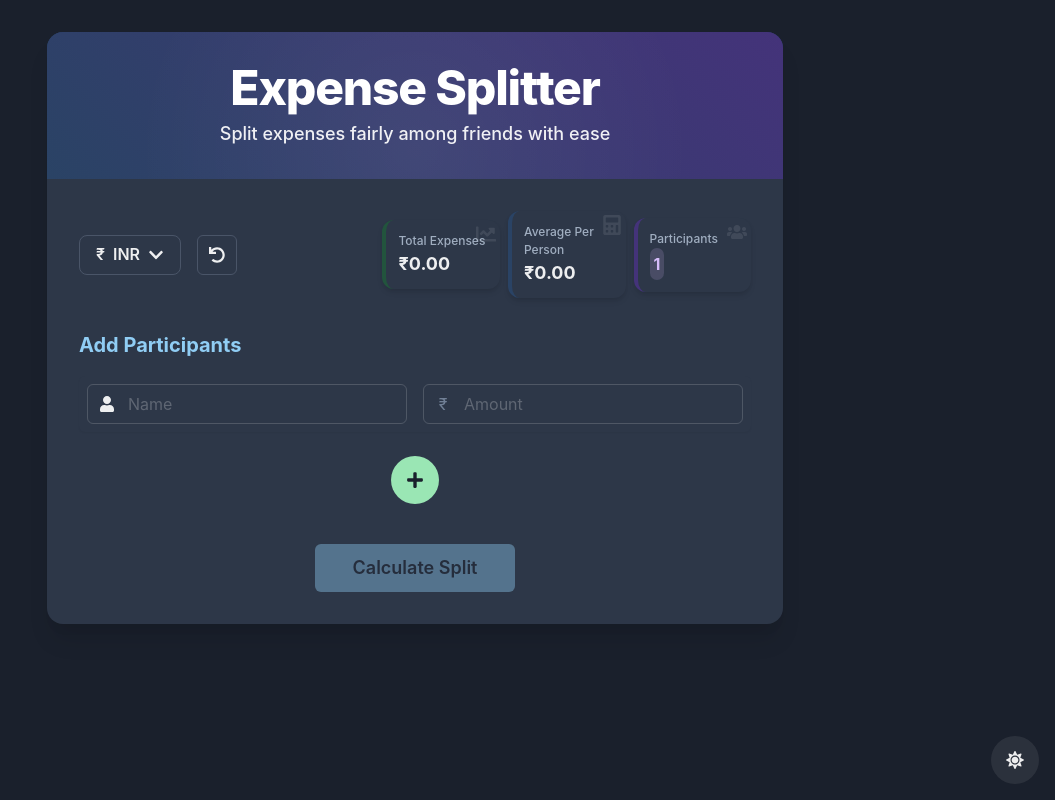
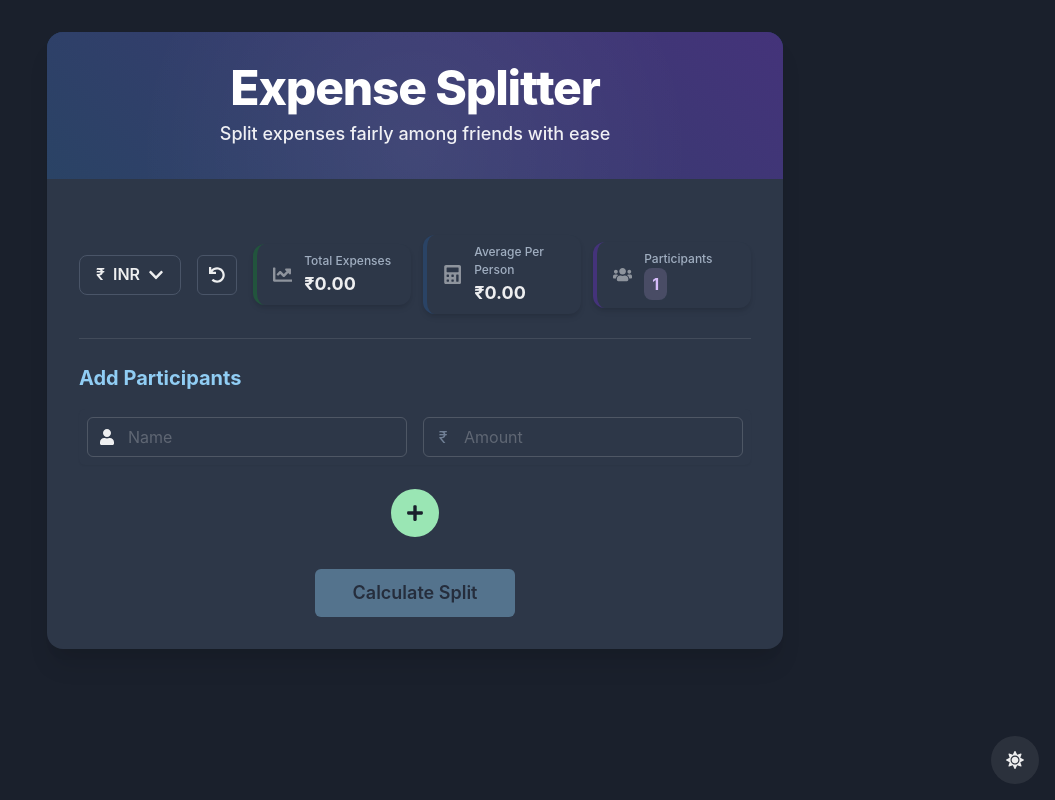
Before and after one commit to tomandrews007/Expense-Calculator-App-, a React (Vite) app: page / in a window 1280 px wide. Shown: the whole page, without its empty margins (225-1280 px from the left). Built offline with nearby package versions, Linux system fonts and the light colour scheme.

Commit message:
Initial commit from your app

```diff
--- a/src/components/ExpenseSplitter.jsx
+++ b/src/components/ExpenseSplitter.jsx
@@ -11,9 +11,11 @@ import React, { useState, useEffect, useRef } from 'react'
       HStack,
       Tooltip,
       IconButton,
+      Collapse,
+      Divider
     } from '@chakra-ui/react'
     import { motion } from 'framer-motion'
-    import { FaUsers, FaCalculator, FaChartLine, FaUndo } from 'react-icons/fa'
+    import { FaUsers, FaCalculator, FaChartLine, FaUndo, FaAngleDown, FaAngleUp } from 'react-icons/fa'
     import ParticipantList from './ParticipantList'
     import SettlementPlan from './SettlementPlan'
     import CurrencySelect from './CurrencySelect'
@@ -30,7 +32,8 @@ import React, { useState, useEffect, useRef } from 'react'
       return (
         <Box
           bg={bgColor}
-          p={3}
+          px={4}
+          py={2}
           borderRadius="xl"
           shadow="md"
           flex="1"
@@ -38,19 +41,15 @@ import React, { useState, useEffect, useRef } from 'react'
           borderColor={borderColor}
           position="relative"
           overflow="hidden"
+          minW="140px"
           _hover={{
             transform: 'translateY(-2px)',
             shadow: 'lg',
             transition: 'all 0.2s'
           }}
         >
-          <Box
-            position="absolute"
-            top={1}
-            right={1}
-            opacity={0.1}
-            fontSize="xl"
-          >
+          <HStack spacing={3} align="center">
+            <Box opacity={0.5}>
               {icon}
             </Box>
             <VStack align="start" spacing={0}>
@@ -61,6 +60,7 @@ import React, { useState, useEffect, useRef } from 'react'
                 {value}
               </Text>
             </VStack>
+          </HStack>
         </Box>
       )
     }
@@ -75,12 +75,16 @@ import React, { useState, useEffect, useRef } from 'react'
         average: 0
       })
       const [currency, setCurrency] = useState('INR')
+      const [showResults, setShowResults] = useState(true)
+      const resultsRef = useRef(null)
       const toast = useToast()
+
+      const bgColor = useColorModeValue('white', 'gray.700')
       const statsBg = useColorModeValue('gray.50', 'gray.800')
       const clearButtonBg = useColorModeValue('white', 'gray.700')
       const clearButtonHoverBg = useColorModeValue('red.50', 'red.900')
       const borderColor = useColorModeValue('gray.200', 'gray.600')
-      const settlementRef = useRef(null)
+      const resultsBg = useColorModeValue('blue.50', 'blue.900')
 
       const getCurrencySymbol = (code) => {
         const curr = currencies.find(c => c.code === code)
@@ -115,15 +119,20 @@ import React, { useState, useEffect, useRef } from 'react'
 
         const result = calculateSettlements(participants)
         setSettlements(result)
+        setShowResults(true)
 
-        if (settlementRef.current) {
-          settlementRef.current.scrollIntoView({ behavior: 'smooth', block: 'start' })
-        }
+        setTimeout(() => {
+          resultsRef.current?.scrollIntoView({
+            behavior: 'smooth',
+            block: 'start'
+          })
+        }, 100)
       }
 
       const clearAll = () => {
         setParticipants([{ id: Date.now(), name: '', amount: '' }])
         setSettlements([])
+        setShowResults(true)
         toast({
           title: 'Cleared All',
           description: 'All participants have been cleared',
@@ -145,12 +154,45 @@ import React, { useState, useEffect, useRef } from 'react'
       }
 
       return (
-        <VStack spacing={8} w="100%">
+        <VStack spacing={6} w="100%">
+          <Box ref={resultsRef} w="100%" scroll-margin-top="2rem">
+            <Collapse in={settlements.length > 0} animateOpacity>
+              <Box
+                w="100%"
+                bg={resultsBg}
+                borderRadius="xl"
+                p={4}
+                mb={4}
+                position="relative"
+                shadow="lg"
+              >
+                <Flex justify="space-between" align="center" mb={2}>
+                  <Text fontSize="lg" fontWeight="bold">
+                    Settlement Plan
+                  </Text>
+                  <IconButton
+                    icon={showResults ? <FaAngleUp /> : <FaAngleDown />}
+                    variant="ghost"
+                    size="sm"
+                    onClick={() => setShowResults(!showResults)}
+                    aria-label={showResults ? "Hide results" : "Show results"}
+                  />
+                </Flex>
+                <Collapse in={showResults}>
+                  <SettlementPlan
+                    settlements={settlements}
+                    currencySymbol={getCurrencySymbol(currency)}
+                  />
+                </Collapse>
+              </Box>
+            </Collapse>
+          </Box>
+
           <Flex
             w="100%"
             justify="space-between"
             align="center"
-            direction={{ base: 'column', sm: 'row' }}
+            direction={{ base: 'column', md: 'row' }}
             gap={4}
           >
             <HStack spacing={4}>
@@ -179,9 +221,10 @@ import React, { useState, useEffect, useRef } from 'react'
               </Tooltip>
             </HStack>
             <Flex
-              gap={2}
-              flexDirection="row"
+              gap={3}
+              flexDirection={{ base: 'column', sm: 'row' }}
               align="center"
+              w={{ base: '100%', md: 'auto' }}
             >
               <StatBox
                 label="Total Expenses"
@@ -194,13 +237,13 @@ import React, { useState, useEffect, useRef } from 'react'
                     {getCurrencySymbol(currency)}{stats.total.toFixed(2)}
                   </MotionBox>
                 }
-                icon={<FaChartLine />}
+                icon={<FaChartLine size="1.2em" />}
                 accentColor="green"
               />
               <StatBox
                 label="Average Per Person"
                 value={`${getCurrencySymbol(currency)}${stats.average.toFixed(2)}`}
-                icon={<FaCalculator />}
+                icon={<FaCalculator size="1.2em" />}
                 accentColor="blue"
               />
               <StatBox
@@ -209,17 +252,20 @@ import React, { useState, useEffect, useRef } from 'react'
                   <Badge
                     colorScheme="purple"
                     fontSize="md"
-                    p={1}
+                    px={2}
+                    py={1}
                     borderRadius="lg"
                   >
                     {participants.length}
                   </Badge>
                 }
-                icon={<FaUsers />}
+                icon={<FaUsers size="1.2em" />}
                 accentColor="purple"
               />
             </Flex>
           </Flex>
+
+          <Divider />
 
           <ParticipantList
             participants={participants}
@@ -238,21 +284,6 @@ import React, { useState, useEffect, useRef } from 'react'
           >
             Calculate Split
           </Button>
-
-          {settlements.length > 0 && (
-            <MotionBox
-              initial={{ opacity: 0, y: 20 }}
-              animate={{ opacity: 1, y: 0 }}
-              transition={{ duration: 0.5 }}
-              w="100%"
-              ref={settlementRef}
-            >
-              <SettlementPlan
-                settlements={settlements}
-                currencySymbol={getCurrencySymbol(currency)}
-              />
-            </MotionBox>
-          )}
         </VStack>
       )
     }
--- a/src/components/SettlementPlan.jsx
+++ b/src/components/SettlementPlan.jsx
@@ -3,12 +3,12 @@ import React from 'react'
       VStack,
       Box,
       Text,
-      Divider,
       List,
       ListItem,
       Icon,
       HStack,
-      useColorModeValue
+      useColorModeValue,
+      Badge
     } from '@chakra-ui/react'
     import { FaArrowRight } from 'react-icons/fa'
     import { motion } from 'framer-motion'
@@ -17,55 +17,42 @@ import React from 'react'
 
     function SettlementPlan({ settlements, currencySymbol }) {
       const total = settlements.reduce((sum, s) => sum + s.amount, 0)
-      const bgColor = useColorModeValue('white', 'gray.700')
-      const headingColor = useColorModeValue('blue.700', 'blue.200')
-      const itemBg = useColorModeValue('blue.50', 'blue.900')
-      const itemHoverBg = useColorModeValue('blue.100', 'blue.800')
+      const bgColor = useColorModeValue('white', 'whiteAlpha.100')
       const textColor = useColorModeValue('blue.700', 'blue.200')
       const amountColor = useColorModeValue('green.600', 'green.300')
 
       return (
-        <Box w="100%" p={6} borderWidth={1} borderRadius="lg" bg={bgColor} shadow="lg">
         <VStack align="stretch" spacing={4}>
-            <Text fontSize="xl" fontWeight="bold" textAlign="center" color={headingColor}>
-              Settlement Plan
-            </Text>
-            <Text textAlign="center" color={useColorModeValue('gray.600', 'gray.300')}>
-              Total Amount: {currencySymbol}{total.toFixed(2)}
-            </Text>
-            <Divider />
-            <List spacing={3}>
+          <List spacing={2}>
             {settlements.map((settlement, index) => (
               <MotionListItem
                 key={index}
                 initial={{ opacity: 0, y: 20 }}
                 animate={{ opacity: 1, y: 0 }}
                 transition={{ duration: 0.3, delay: index * 0.1 }}
-                  p={4}
-                  bg={itemBg}
-                  borderRadius="md"
-                  _hover={{ bg: itemHoverBg }}
-                  transition="background 0.2s"
+                p={3}
+                bg={bgColor}
+                borderRadius="lg"
+                display="flex"
+                alignItems="center"
+                justifyContent="space-between"
               >
-                  <HStack justify="space-between" align="center">
-                    <Text fontWeight="medium" color={textColor}>
+                <HStack spacing={4} flex={1}>
+                  <Badge colorScheme="blue" px={2}>
                     {settlement.from}
-                    </Text>
-                    <HStack spacing={2}>
+                  </Badge>
                   <Icon as={FaArrowRight} color={textColor} />
-                      <Text fontWeight="bold" color={amountColor}>
+                  <Badge colorScheme="green" px={2}>
+                    {settlement.to}
+                  </Badge>
+                  <Text fontWeight="bold" color={amountColor} ml="auto">
                     {currencySymbol}{settlement.amount.toFixed(2)}
-                      </Text>
-                    </HStack>
-                    <Text fontWeight="medium" color={textColor}>
-                      {settlement.to}
                   </Text>
                 </HStack>
               </MotionListItem>
             ))}
           </List>
         </VStack>
-        </Box>
       )
     }
 
```
Lines whose indentation alone changed are shown as unchanged.
